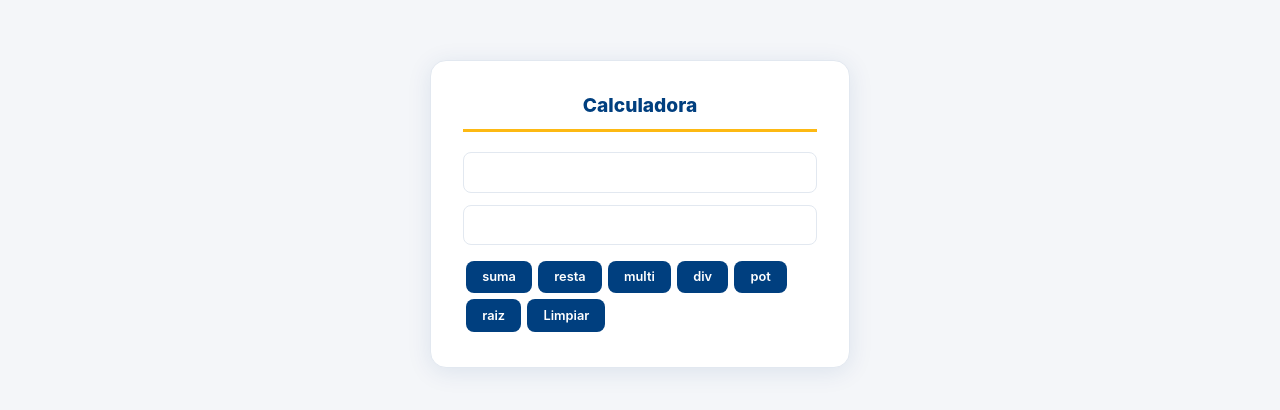
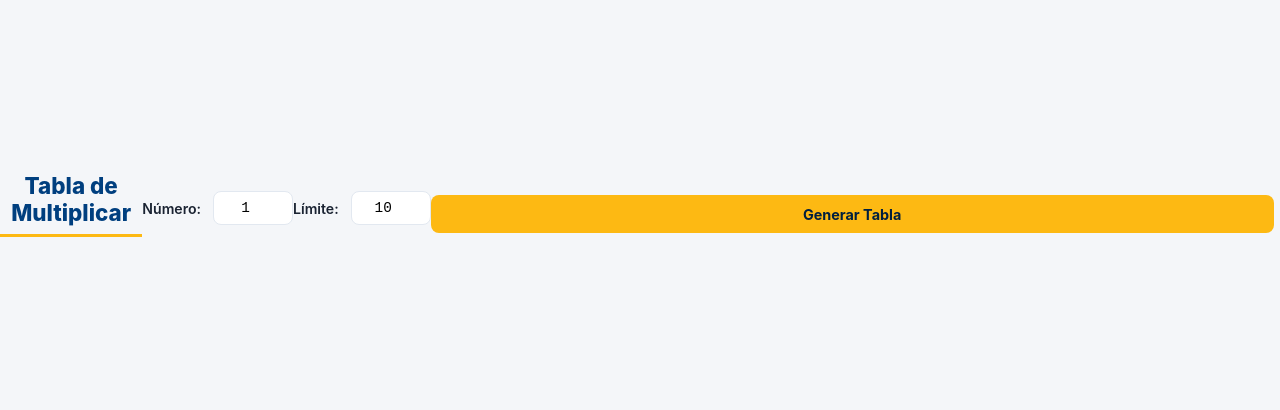
Before and after one commit to Miguel203Sopa/DPS_LABS_G02L, a Next.js app in the folder labo-dos/: page / in a window 1280 px wide. Shown: the part 186-596 px from the top of the page. Built offline with nearby package versions, Linux system fonts and the light colour scheme.

Commit message:
rebase: guia.2 Ejercicio.4

```diff
--- a/labo-dos/src/app/page.module.css
+++ b/labo-dos/src/app/page.module.css
@@ -1,4 +1,4 @@
-/* Ejercicio 3 — Calculadora */
+/* Ejercicio 4 — Tabla de Multiplicar */
 .main {
   min-height: 100vh;
   display: flex;
@@ -8,76 +8,81 @@
   font-family: 'Inter', sans-serif;
 }
 
-.calculadora {
-  background: #fff;
-  border: 1px solid #e2e8f0;
-  border-radius: 16px;
-  padding: 2rem;
-  width: 100%;
-  max-width: 420px;
-  box-shadow: 0 4px 24px rgba(0,63,127,.1);
-}
-
-.calculadora h2 {
-  font-size: 1.2rem;
+.main h2 {
+  font-size: 1.4rem;
   font-weight: 800;
   color: #003f7f;
   text-align: center;
   border-bottom: 3px solid #fdb913;
-  padding-bottom: 0.75rem;
+  padding-bottom: 0.5rem;
   margin-bottom: 1.25rem;
 }
 
-.calculadora input {
-  width: 100%;
-  padding: 0.65rem 1rem;
+.main label {
+  display: flex;
+  align-items: center;
+  gap: 0.75rem;
+  font-size: 0.88rem;
+  font-weight: 600;
+  color: #1a2332;
+  margin-bottom: 0.75rem;
+}
+
+.main input {
+  padding: 0.5rem 0.75rem;
   border: 1px solid #e2e8f0;
   border-radius: 8px;
   font-family: 'Fira Code', monospace;
-  font-size: 1rem;
-  margin-bottom: 0.75rem;
+  font-size: 0.9rem;
+  width: 80px;
+  text-align: center;
   outline: none;
-  transition: border-color .2s;
 }
 
-.calculadora input:focus {
+.main input:focus {
   border-color: #003f7f;
   box-shadow: 0 0 0 3px rgba(0,63,127,.1);
 }
 
-.calculadora button {
-  padding: 0.55rem 1rem;
-  background: #003f7f;
-  color: #fff;
+.main button {
+  display: block;
+  width: 100%;
+  padding: 0.65rem;
+  background: #fdb913;
+  color: #001f3f;
   border: none;
   border-radius: 8px;
   font-family: 'Inter', sans-serif;
-  font-size: 0.8rem;
-  font-weight: 600;
+  font-size: 0.9rem;
+  font-weight: 700;
   cursor: pointer;
+  margin: 1rem 0;
   transition: background .2s;
-  margin: 0.2rem;
 }
 
-.calculadora button:hover {
-  background: #fdb913;
-  color: #001f3f;
+.main button:hover {
+  background: #c9920e;
 }
 
-.calculadora p {
-  margin-top: 1rem;
-  text-align: center;
-  font-size: 1.1rem;
-  font-weight: 700;
-  color: #003f7f;
-  background: #e6f1fb;
-  padding: 0.6rem;
-  border-radius: 8px;
-  font-family: 'Fira Code', monospace;
+.main ul {
+  list-style: none;
+  padding: 0;
+  display: grid;
+  grid-template-columns: repeat(2, 1fr);
+  gap: 0.4rem;
 }
 
-.error {
-  color: #c0392b !important;
-  background: #fdecea !important;
-  border: 1px solid #f5c6c2 !important;
+.main li {
+  background: #fff;
+  border: 1px solid #e2e8f0;
+  border-radius: 6px;
+  padding: 0.45rem 0.75rem;
+  font-family: 'Fira Code', monospace;
+  font-size: 0.82rem;
+  color: #003f7f;
+  font-weight: 500;
 }
+
+.main li:nth-child(even) {
+  background: #e6f1fb;
+}
--- a/labo-dos/src/app/page.tsx
+++ b/labo-dos/src/app/page.tsx
@@ -2,48 +2,36 @@
 import { useState } from "react";
 import styles from "./page.module.css";
 
-type Operacion = "suma" | "resta" | "multi" | "div" | "pot" | "raiz";
+export default function Home() {
+  const [numero, setNumero] = useState<number>(1);
+  const [limite, setLimite] = useState<number>(10);
+  const [tabla, setTabla] = useState<string[]>([]);
 
-export default function Home() {
-  const [num1, setNum1] = useState<string>("");
-  const [num2, setNum2] = useState<string>("");
-  const [resultado, setResultado] = useState<string | null>(null);
-  const [error, setError] = useState<string | null>(null);
-
-  const calcular = (op: Operacion): void => {
-    setError(null);
-    const a = parseFloat(num1);
-    const b = parseFloat(num2);
-    if (isNaN(a) || (isNaN(b) && op !== "raiz")) {
-      setError("Ingrese números válidos"); return;
-    }
-    if (op === "div" && b === 0) {
-      setError("Error: División por cero no permitida"); return;
-    }
-    if (op === "raiz" && a < 0) {
-      setError("Error: Raíz de número negativo"); return;
-    }
-    const resultados: Record<Operacion, number> = {
-      suma: a + b, resta: a - b, multi: a * b, div: a / b,
-      pot: Math.pow(a, b), raiz: Math.sqrt(a),
-    };
-    setResultado(String(Math.round(resultados[op] * 1e10) / 1e10));
+  const generarTabla = (): void => {
+    const resultado = Array.from(
+      { length: limite },
+      (_, i) => `${numero} × ${i + 1} = ${numero * (i + 1)}`
+    );
+    setTabla(resultado);
   };
 
   return (
     <main className={styles.main}>
-      <div className={styles.calculadora}>
-        <h2>Calculadora</h2>
-        <input type="number" value={num1}
-          onChange={(e: React.ChangeEvent<HTMLInputElement>) => setNum1(e.target.value)} />
-        <input type="number" value={num2}
-          onChange={(e: React.ChangeEvent<HTMLInputElement>) => setNum2(e.target.value)} />
-        {(["suma","resta","multi","div","pot","raiz"] as Operacion[])
-          .map(op => <button key={op} onClick={() => calcular(op)}>{op}</button>)}
-        <button onClick={() => { setNum1(""); setNum2(""); setResultado(null); setError(null); }}>Limpiar</button>
-        {resultado && <p>Resultado: {resultado}</p>}
-        {error && <p className={styles.error}>{error}</p>}
-      </div>
+      <h2>Tabla de Multiplicar</h2>
+      <label>
+        Número:
+        <input type="number" value={numero}
+          onChange={(e) => setNumero(parseInt(e.target.value) || 1)} />
+      </label>
+      <label>
+        Límite:
+        <input type="number" value={limite}
+          onChange={(e) => setLimite(parseInt(e.target.value) || 10)} />
+      </label>
+      <button onClick={generarTabla}>Generar Tabla</button>
+      <ul>
+        {tabla.map((item, i) => <li key={i}>{item}</li>)}
+      </ul>
     </main>
   );
 }
```
